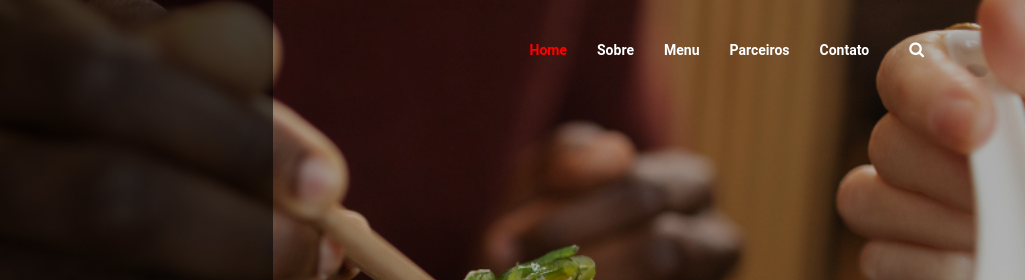
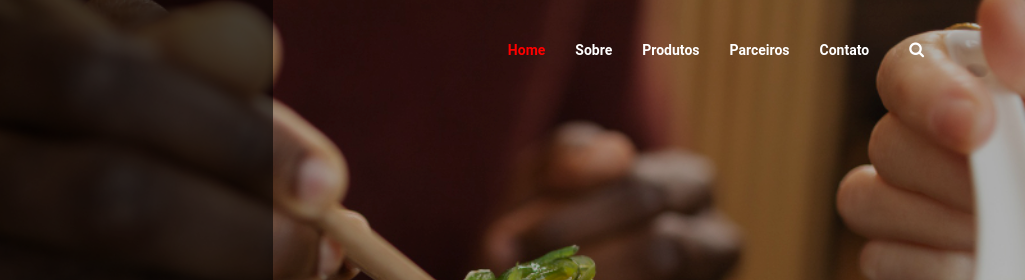
Before and after one commit to juliwya/matsuno, a plain HTML site: page index.html in a window 1280 px wide. Shown: the top 280 px of the page, 255-1280 px from the left. Drawn offline with nearby package versions, Linux system fonts and the light colour scheme.

Commit message:
Update index.html

```diff
--- a/index.html
+++ b/index.html
@@ -55,7 +55,7 @@
                                     <a class="nav-link" href="#about">Sobre</a>
                                 </li>
                                 <li class="nav-item">
-                                    <a class="nav-link" href="#menu">Menu</a>
+                                    <a class="nav-link" href="#menu">Produtos</a>
                                 </li>
                                 <li class="nav-item">
                                     <a class="nav-link" href="#parceiros">Parceiros</a>
```
